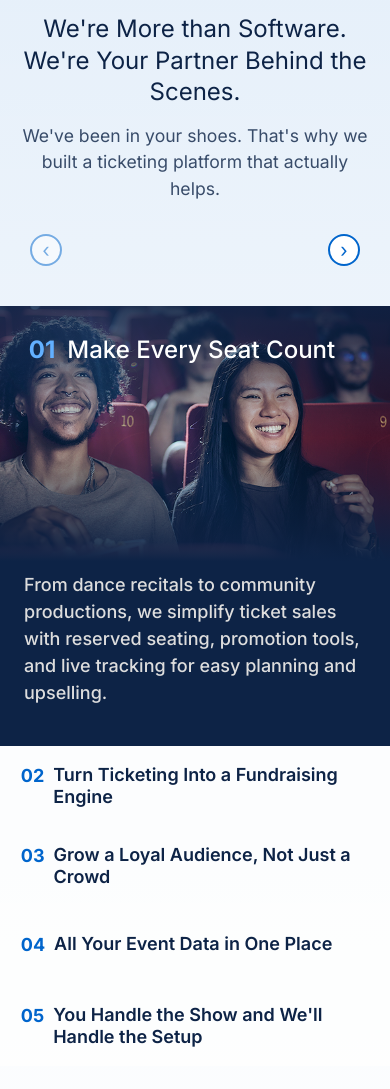
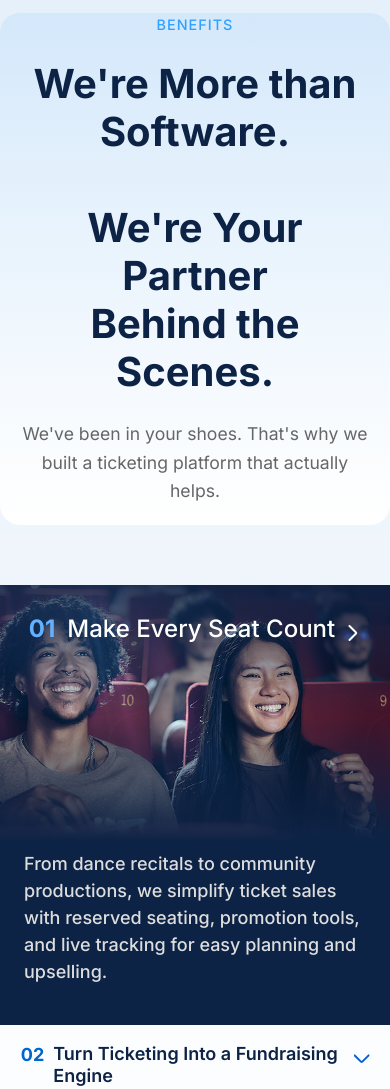
Before and after one commit to BilalEnenouisser/BookTix, a plain HTML site: page index.html in a window 390 px wide. Shown: the part 3300-4389 px from the top of the page. Drawn offline with nearby package versions, Linux system fonts and the light colour scheme.

Commit message:
Refactor benefits section in index.html for improved layout and readability. Update styles in styles.css to enhance typography, spacing, and responsiveness. Add dropdown arrows to project cards for better visual cues.

```diff
--- a/index.html
+++ b/index.html
@@ -681,12 +681,9 @@
     <!-- Benefits Section -->
     <section class="benefits-section">
         <div class="head">
-            <h2>We're More than Software. We're Your Partner Behind the Scenes.</h2>
-            <p class="head-description">We've been in your shoes. That's why we built a ticketing platform that actually helps.</p>
-            <div class="controls">
-                <button id="prev" class="nav-btn" aria-label="Prev">‹</button>
-                <button id="next" class="nav-btn" aria-label="Next">›</button>
-            </div>
+            <span class="benefits-label">BENEFITS</span>
+            <h2>We're More than<br>Software.<br><br>We're Your Partner<br>Behind the Scenes.</h2>
+            <p class="head-description">We've been in your shoes. That's why we<br>built a ticketing platform that actually<br>helps.</p>
         </div>
 
         <div class="slider">
@@ -697,6 +694,7 @@
                         <h3 class="project-card__title">
                             <span class="number">01</span>
                             <span class="text">Make Every Seat Count</span>
+                            <img src="assets/nav/arrow.svg" alt="dropdown" class="project-card__dropdown-arrow">
                         </h3>
                         <p class="project-card__desc">From dance recitals to community productions, we simplify ticket sales with reserved seating, promotion tools, and live tracking for easy planning and upselling.</p>
                     </div>
@@ -708,6 +706,7 @@
                         <h3 class="project-card__title">
                             <span class="number">02</span>
                             <span class="text">Turn Ticketing Into a Fundraising Engine</span>
+                            <img src="assets/nav/arrow.svg" alt="dropdown" class="project-card__dropdown-arrow">
                         </h3>
                         <p class="project-card__desc">Transform your events into powerful fundraising opportunities with integrated donation features, sponsor packages, and automated follow-up campaigns.</p>
                     </div>
@@ -719,6 +718,7 @@
                         <h3 class="project-card__title">
                             <span class="number">03</span>
                             <span class="text">Grow a Loyal Audience, Not Just a Crowd</span>
+                            <img src="assets/nav/arrow.svg" alt="dropdown" class="project-card__dropdown-arrow">
                         </h3>
                         <p class="project-card__desc">Build lasting relationships with your audience through personalized communication, loyalty programs, and data-driven insights that help you understand your patrons.</p>
                     </div>
@@ -730,6 +730,7 @@
                         <h3 class="project-card__title">
                             <span class="number">04</span>
                             <span class="text">All Your Event Data in One Place</span>
+                            <img src="assets/nav/arrow.svg" alt="dropdown" class="project-card__dropdown-arrow">
                         </h3>
                         <p class="project-card__desc">Access comprehensive analytics, attendee insights, and performance metrics in real-time, giving you the data you need to make informed decisions.</p>
                     </div>
@@ -741,6 +742,7 @@
                         <h3 class="project-card__title">
                             <span class="number">05</span>
                             <span class="text">You Handle the Show and We'll Handle the Setup</span>
+                            <img src="assets/nav/arrow.svg" alt="dropdown" class="project-card__dropdown-arrow">
                         </h3>
                         <p class="project-card__desc">Focus on what you do best while we take care of the technical details, customer support, and platform maintenance behind the scenes.</p>
                     </div>
--- a/styles.css
+++ b/styles.css
@@ -1303,6 +1303,9 @@ body {
         font-size: 18px !important;
         text-align: start !important;
     }
+    .project-card:not([active]) .project-card__title .text{
+        width: 90% !important;
+    }
     .project-card:not([active]) .project-card__title{
         align-items: flex-start !important;
     }
@@ -1317,6 +1320,12 @@ body {
     }
     .project-card:not([active]) .project-card__content{
         align-items: center !important;
+    }
+    .project-card[active] .project-card__title .text{
+        text-align: start !important;
+    }
+    .project-card:not([active]) .project-card__title{
+        max-width: 100% !important;
     }
 
 
@@ -2073,62 +2082,56 @@ body {
     margin: auto;
     padding: 0 20px 40px;
     text-align: center;
+    background: linear-gradient(180deg, rgba(48, 161, 255, 0.1) 0%, rgba(255, 255, 255, 1) 100%);
+    border-radius: 20px;
+    padding: 60px 40px;
+    margin-bottom: 60px;
+}
+
+.benefits-label {
+    display: block;
+    font-size: 0.9rem;
+    font-weight: 500;
+    color: #30A1FF;
+    text-transform: uppercase;
+    letter-spacing: 1px;
+    margin-bottom: 1.5rem;
 }
 
 .head h2 {
-    font: 400 1.5rem/1.2 Inter, sans-serif;
+    font: 700 2.5rem/1.2 Inter, sans-serif;
     color: #0D2346;
     max-width: 800px;
-    margin: 0 auto 1rem;
-    line-height: 1.3;
+    margin: 0 auto 1.5rem;
+    line-height: 1.2;
 }
 
 .head-description {
     font-size: 1.1rem;
-    color: #0D2346;
-    opacity: 0.8;
+    color: #666;
     max-width: 600px;
-    margin: 0 auto 2rem;
-    line-height: 1.5;
-}
-
-.controls {
-    display: flex;
-    justify-content: center;
-    gap: 0.5rem;
-    margin-top: 2rem;
-}
+    margin: 0 auto;
+    line-height: 1.6;
+    font-weight: 400;
+}
+
+
 
 @media (min-width: 1024px) {
     .head h2 {
-        font-size: 2.25rem;
-    }
-}
-
-.nav-btn {
-    width: 2.5rem;
-    height: 2.5rem;
-    border: none;
-    border-radius: 50%;
-    background: rgba(0, 101, 204, 0.12);
-    color: #0065CC;
-    font-size: 1.5rem;
-    display: flex;
-    align-items: center;
-    justify-content: center;
-    cursor: pointer;
-    transition: 0.3s;
-}
-
-.nav-btn:hover {
-    background: var(--accent);
-    color: white;
-}
-
-.nav-btn:disabled {
-    opacity: 0.3;
-    cursor: default;
-}
+        font-size: 3rem;
+    }
+
+    .benefits-label {
+        font-size: 1rem;
+    }
+
+    .head-description {
+        font-size: 1.2rem;
+    }
+}
+
+
 
 .slider {
     max-width: 1400px;
@@ -2136,11 +2139,7 @@ body {
     overflow: hidden;
 }
 
-.controls {
-    display: flex;
-    flex-direction: row;
-    gap: 0.5rem;
-}
+
 
 .track {
     display: flex;
@@ -2233,6 +2232,7 @@ body {
     max-width: 80%;
     display: flex;
     align-items: center;
+    flex-direction: column;
 }
 
 .project-card__title .number {
@@ -2250,6 +2250,29 @@ body {
     font-size: 0.8rem;
     font-weight: 500;
     line-height: 1.2;
+}
+
+.project-card__dropdown-arrow {
+    width: 16px;
+    height: 16px;
+    margin-left: auto;
+    transition: transform 0.3s ease;
+    filter: brightness(0) saturate(100%) invert(100%) sepia(0%) saturate(0%) hue-rotate(0deg) brightness(100%) contrast(100%);
+}
+
+.project-card:not([active]) .project-card__dropdown-arrow {
+    margin-left: 0;
+    margin-top: 8px;
+    transform: rotate(90deg);
+    filter: brightness(0) saturate(100%) invert(27%) sepia(51%) saturate(2878%) hue-rotate(202deg) brightness(95%) contrast(101%);
+}
+
+.project-card:hover .project-card__dropdown-arrow {
+    transform: translateX(3px);
+}
+
+.project-card:not([active]):hover .project-card__dropdown-arrow {
+    transform: rotate(90deg) translateX(3px);
 }
 
 .project-card:not([active]) .project-card__title .text {
@@ -2285,17 +2308,21 @@ body {
     display: flex;
     align-content: center;
     align-items: center;
+    justify-content: space-between;
+    width: 100%;
 }
 
 .project-card[active] .project-card__title .number {
     font-size: 1.2rem;
     margin-bottom: 0.5rem;
+    margin-right: 0.5rem;
 }
 
 .project-card[active] .project-card__title .text {
     font-size: 1.2rem;
     font-weight: 600;
     margin-bottom: 0.5rem;
+    flex: 1;
 }
 
 .project-card[active] .project-card__desc {
@@ -3408,7 +3435,12 @@ body {
         transform: none;
         text-align: center;
         position: static;
-        max-width: 100%;
+        width: 100%;
+        display: flex;
+
+        flex-direction: row;
+        align-items: center;
+        justify-content: space-between;
     }
 
     .project-card:not([active]) .project-card__title .text {
```
